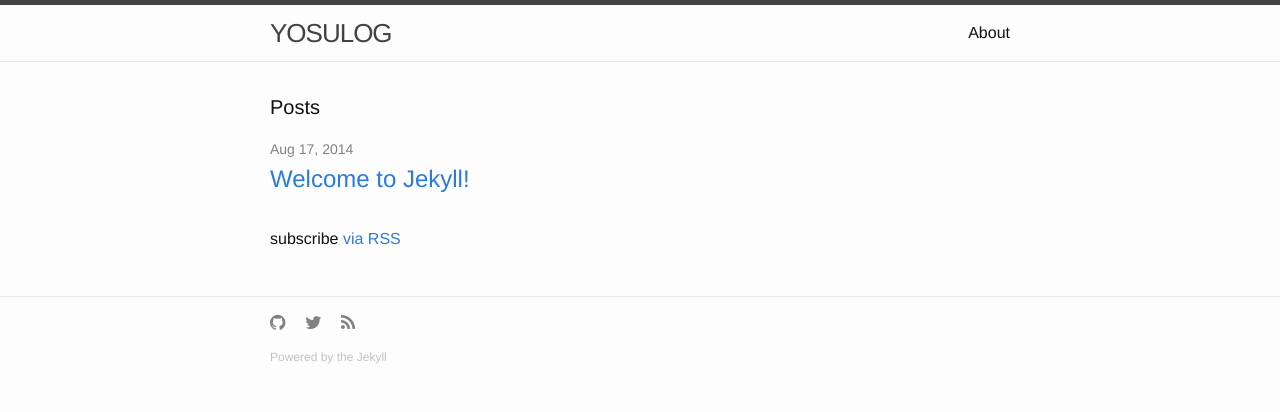
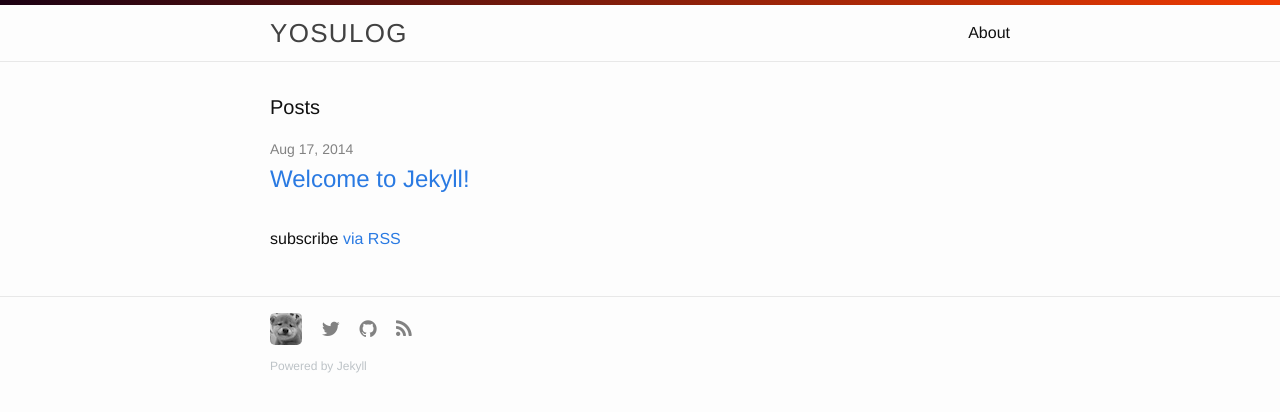
Before and after one commit to yosu/yosu.github.io, a Jekyll site: the page built from index.html, in a window 1280 px wide. Shown: the top 412 px of the page. Built offline with Jekyll 4.4.1, drawn with Linux system fonts in a browser that asks for light colours.

Commit message:
Modify footer

```diff
--- a/_config.yml
+++ b/_config.yml
@@ -8,6 +8,9 @@ url: "http://yosulog.com" # the base hostname & protocol for your site
 twitter_username: yosu
 github_username:  yosu
 
+timezone: "Asia/Tokyo"
+permalink: "/:year/:month/:day/:title/"
+
 # Build settings
 markdown: kramdown
 
--- a/_includes/footer.html
+++ b/_includes/footer.html
@@ -1,21 +1,29 @@
 <footer class="site-footer">
-
   <div class="wrapper">
-    <p>
-      <ul class="social-media-list">
+    <ul class="media-list">
+      <li>
+        <a href="/about">
+          <div class="frame"><img id="about-icon" src="/images/about_icon.jpeg" alt="about" title="about"></div>
+        </a>
+      </li>
+      <li>
+        <a href="https://twitter.com/{{ site.twitter_username }}" target="_blank">
+          <span class="social-icon icon-twitter"><i class="fa fa-twitter"></i></span>
+        </a>
+      </li>
       <li>
         <a href="https://github.com/{{ site.github_username }}" target="_blank">
-            <span class="icon"><i class="fa fa-github icon-github"></i></span></a>
+          <span class="social-icon icon-github"><i class="fa fa-github"></i></span>
+        </a>
       </li>
       <li>
-          <a href="https://twitter.com/{{ site.twitter_username }}" target="_blank"><span class="icon"><i class="fa fa-twitter icon-twitter"></i></span></a>
+        <a href="{{ "/feed.xml" | prepend: site.baseurl }}">
+          <span class="social-icon icon-rss"><i class="fa fa-rss"></i></span>
+        </a>
       </li>
-        <li><a href="{{ "/feed.xml" | prepend: site.baseurl }}"><span class="icon"><i class="fa fa-rss icon-rss"></i></span></a></li>
     </ul>
-    </p>
     <p class="powered">
-      Powered by the <a href="http://jekyllrb.com/">Jekyll</a>
+      Powered by <a href="http://jekyllrb.com/">Jekyll</a>
     </p>
   </div>
-
 </footer>
--- a/_includes/header.html
+++ b/_includes/header.html
@@ -1,5 +1,6 @@
 <header class="site-header">
 
+  <div class="header-line"></div>
   <div class="wrapper">
 
     <a class="site-title" href="{{ site.baseurl }}/">{{ site.title }}</a>
--- a/_sass/_base.scss
+++ b/_sass/_base.scss
@@ -188,14 +188,19 @@ pre {
 /**
  * Icons
  */
-.icon {
+#about-icon {
+    border-radius: 5px;
+    -webkit-filter: grayscale(100%);
 
-    > i {
-        //font-size: 1.125em;
-        font-size: 18px;
-        display: inline-block;
-        color: $grey-color;
+    &:hover {
+        -webkit-filter: grayscale(0%);
     }
+}
+
+.social-icon {
+    font-size: 20px;
+    color: $grey-color;
+    vertical-align: middle;
 }
 
 .icon-twitter {
--- a/_sass/_layout.scss
+++ b/_sass/_layout.scss
@@ -2,7 +2,7 @@
  * Site header
  */
 .site-header {
-    border-top: 5px solid $grey-color-dark;
+    //border-top: 5px solid $grey-color-dark;
     border-bottom: 1px solid $grey-color-light;
     min-height: 56px;
 
@@ -13,7 +13,9 @@
 .site-title {
     font-size: 26px;
     line-height: 56px;
-    letter-spacing: -1px;
+    font-family: 'Helvetica Neue', Helvetica, Arial, sans-serif;
+    letter-spacing: 0.05em;
+    //font-weight: 300;
     margin-bottom: 0;
     float: left;
     text-transform: uppercase;
@@ -94,6 +96,18 @@
  */
 .site-footer {
     border-top: 1px solid $grey-color-light;
+    padding-top: $spacing-unit / 2;
+
+    .media-list {
+        margin-left: 0;
+        list-style: none;
+
+        li {
+            display: inline-block;
+            margin-right: $spacing-unit / 2;
+            line-height: 32px;
+        }
+    }
 }
 
 .footer-heading {
@@ -101,8 +115,7 @@
     margin-bottom: $spacing-unit / 2;
 }
 
-.contact-list,
-.social-media-list {
+.contact-list {
     list-style: none;
     margin-left: 0;
 
@@ -111,6 +124,40 @@
         margin-right: 15px;
     }
 }
+
+#about-icon {
+    border-radius: 5px;
+    -webkit-filter: grayscale(100%);
+
+    &:hover {
+        -webkit-filter: grayscale(0%);
+    }
+}
+
+.social-icon {
+    font-size: 20px;
+    color: $grey-color;
+    vertical-align: middle;
+}
+
+.icon-twitter {
+    &:hover {
+        color: $twitter-color;
+    }
+}
+
+.icon-github {
+    &:hover {
+        color: $github-color;
+    }
+}
+
+.icon-rss {
+    &:hover {
+        color: $rss-color;
+    }
+}
+
 
 /**
  * Page content
@@ -188,3 +235,13 @@
         }
     }
 }
+
+.header-line {
+    width: 100%;
+    height: 5px;
+    //background-color: $brand-color;
+    //background-color: #803F82;
+    //background-image: linear-gradient(left, #1C0113, #F03C02);
+    background: -webkit-linear-gradient(left, #1C0113, #F03C02);
+    //background: -webkit-linear-gradient(left, #1C0113 30%, #6B0103, #A30006, #C21A01, #F03C02);
+}
```
Also changed, not shown: images/about_icon.jpeg (added), 1 other file. Lines whose indentation alone changed are shown as unchanged.
